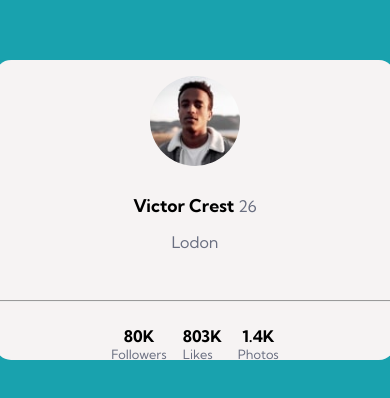
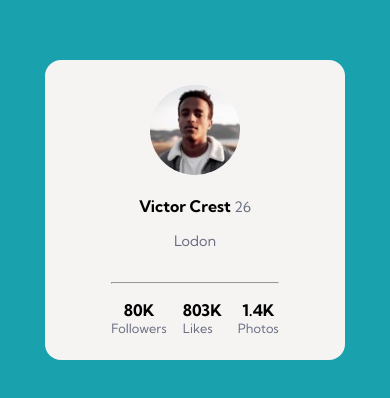
Before and after one commit to KaueACLima/projeto-profile-card-component-main, a plain HTML site: page index.html in a window 390 px wide. Shown: the part 212-610 px from the top of the page. Drawn offline with Linux system fonts and the light colour scheme.

Commit message:
Update CSS > Responsivo

```diff
--- a/assets/css/index.css
+++ b/assets/css/index.css
@@ -11,21 +11,21 @@ body{
 }
 
 .card{
-    width: 400px;
+    width: 300px;
     height: 300px;
     background-color: var(--card-color, hsl(0, 0%, 59%));
 
     border-radius: 1rem;
+
+    display: flex;
+    align-items: center;
+    justify-content: center;
 }
 
 .card-conteudo{
     display: flex;
     flex-direction: column;
     align-items: center;
-}
-
-.card-image{
-    margin-top: 1rem;
 }
 
 .card-image img{
@@ -37,24 +37,24 @@ body{
 
 .info-pessoais{
     text-align: center;
-    margin: 1.5rem 0;
+    margin: 1rem 0;
 }
 
 .info-pessoais h1{
-    font-size: 1.1rem;
+    font-size: 1rem;
     margin-bottom: 1rem;
 }
 
 .info-pessoais h1 span,
 .info-pessoais p{
-    font-size: 1rem;
+    font-size: .9rem;
     font-weight: normal;
     color: var(--text-color, hsl(227, 10%, 46%));
 }
 
 .card-conteudo hr{
     width: 100%;
-    margin: 1.5rem 0;
+    margin: 1rem 0;
     color: var(--text-color, hsl(227, 10%, 46%));
 }
 
```
